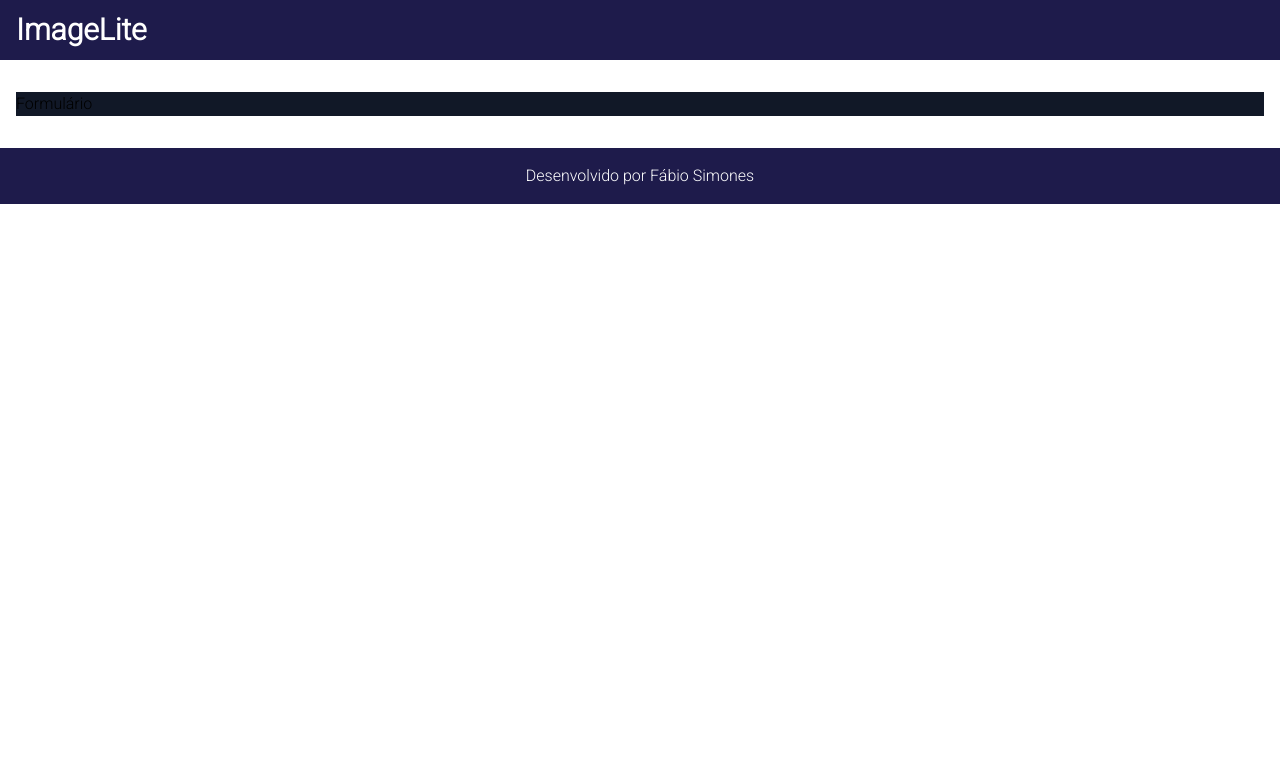
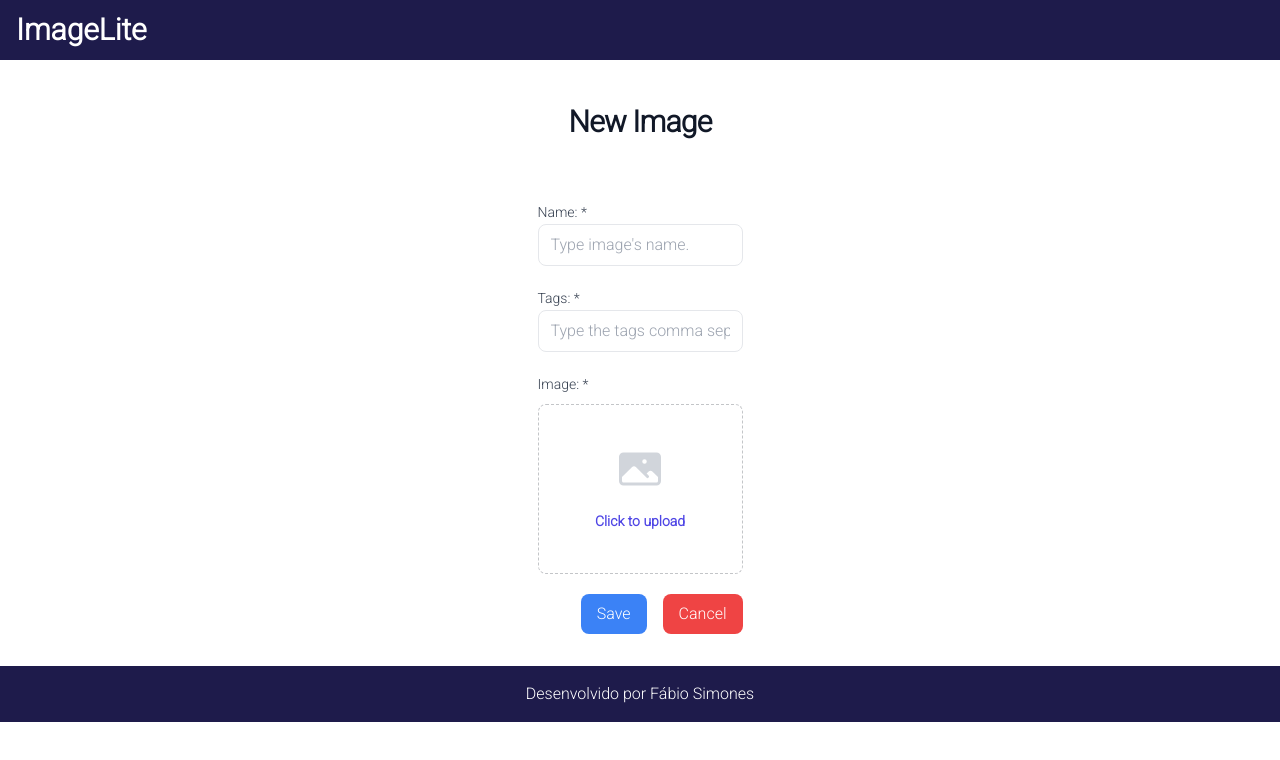
Before and after one commit to FabioSimones/ImageLiteFront, a Next.js app: page /formulario in a window 1280 px wide. Shown: the top 760 px of the page. Built offline with nearby package versions, Linux system fonts and the light colour scheme.

Commit message:
Implementação do formulário.

```diff
--- a/src/app/formulario/page.tsx
+++ b/src/app/formulario/page.tsx
@@ -1,10 +1,47 @@
-import { Template } from "@/components"
+import { InputText, Template, Button } from "@/components"
+import Link from "next/link"
 
 
 export default function FormularioPage(){
     return(
         <Template>
-            <h1 className="bg-gray-900">Formulário</h1>
+            <section className="flex flex-col items-center justify-center my-5">
+                <h5 className="mt-3 mb-10 text-3xl font-extrabold tracking-tight text-gray-900">New Image</h5>
+                <form>
+                    <div className="grid grid-cols-1 mt-5">
+                        <label className="block text-sm font-medium leading-6 text-gray-700">Name: *</label>
+                        <InputText placeholder="Type image's name."/>
+                    </div>
+                    <div className="grid grid-cols-1 mt-5">
+                        <label className="block text-sm font-medium leading-6 text-gray-700">Tags: *</label>
+                        <InputText placeholder="Type the tags comma separated."/>
+                    </div>
+                    <div className="grid grid-cols-1 mt-5">
+                        <label className="block text-sm font-medium leading-6 text-gray-700">Image: *</label>
+                        <div className="mt-2 flex justify-center rounded-lg border border-dashed border-gray-900/25 px-6 py-10">
+                            <div className="text-center">
+                                <svg className="mx-auto h-12 w-12 text-gray-300" viewBox="0 0 24 24" fill="currentColor" aria-hidden="true">
+                                    <path fillRule="evenodd" d="M1.5 6a2.25 2.25 0 012.25-2.25h16.5A2.25 2.25 0 0122.5 6v12a2.25 2.25 0 01-2.25 2.25H3.75A2.25 2.25 0 011.5 18V6zM3 16.06V18c0 .414.336.75.75.75h16.5A.75.75 0 0021 18v-1.94l-2.69-2.689a1.5 1.5 0 00-2.12 0l-.88.879.97.97a.75.75 0 11-1.06 1.06l-5.16-5.159a1.5 1.5 0 00-2.12 0L3 16.061zm10.125-7.81a1.125 1.125 0 112.25 0 1.125 1.125 0 01-2.25 0z"
+                                    clipRule="evenodd" />
+                                </svg>
+                                <div className="mt-4 flex text-sm leading-6 text-gray-600">
+                                    <label className="relatice cursor-pointer rounded-md bg-white font-semibold text-indigo-600">
+                                        <span>Click to upload</span>
+                                        <input type="file" className="sr-only"></input>
+                                    </label>
+                                </div>
+                            </div>
+                        </div>
+                    </div>
+                    <div className="mt-5 flex items-center justify-end gap-x-4">
+                        <Button style="bg-blue-500 hover:bg-blue-300" type="submit" label="Save"/>
+                        <Link href="/galeria">
+                            <Button style="bg-red-500 hover:bg-red-300" type="button" label="Cancel"/>
+                        </Link>
+
+                    </div>
+                </form>
+            </section>
         </Template>
 
     )
--- a/src/components/button/Button.tsx
+++ b/src/components/button/Button.tsx
@@ -4,14 +4,17 @@
     style?: string
     label?: string
     onClick?: (event: any) => void
+    type?: "submit" | "button" | "reset" | undefined
 }
 
 
 export const Button: React.FC<ButtonProps> = ({
-    onClick, style, label
+    onClick, style, label, type
 }: ButtonProps) => {
     return(
-        <button className={`${style} text-white px-4 py-2 rounded-lg`} onClick={onClick}>
+        <button className={`${style} text-white px-4 py-2 rounded-lg`}
+                type={type}
+                onClick={onClick}>
             {label}
         </button>
     )
```
